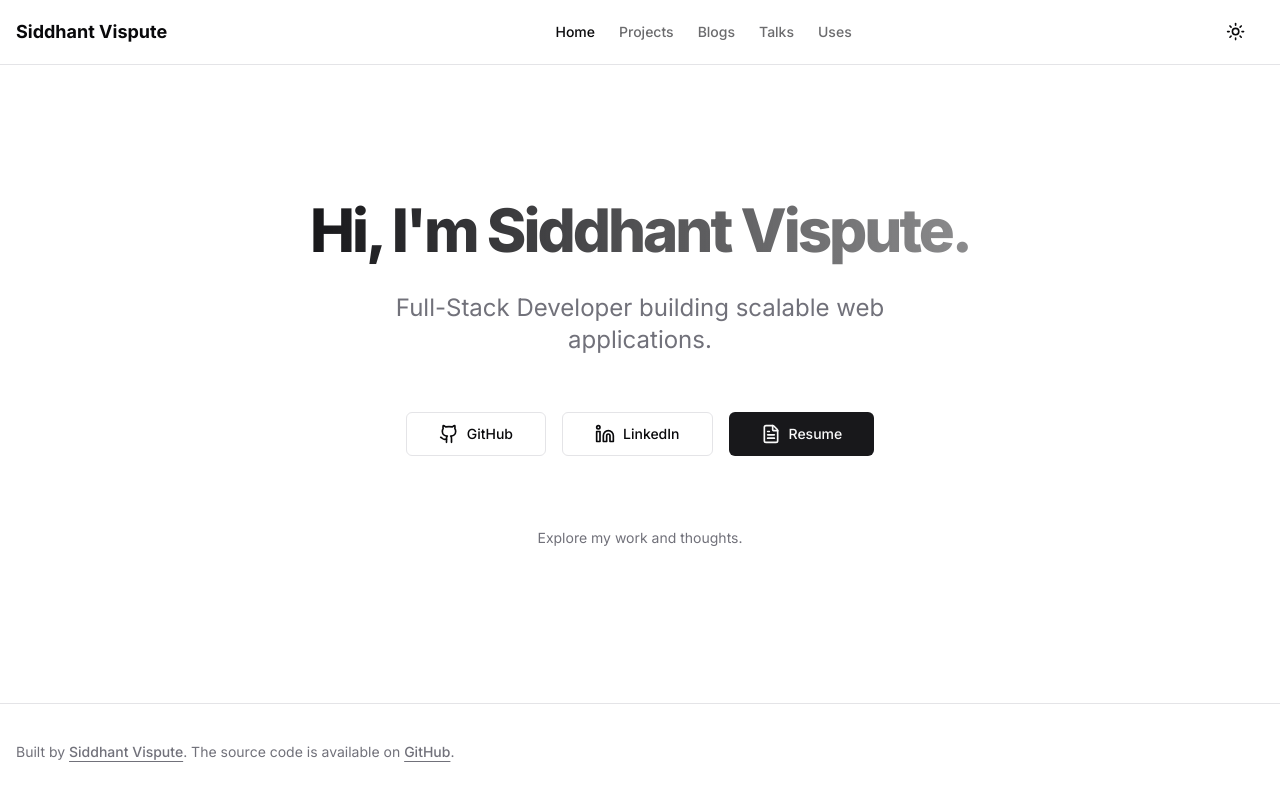
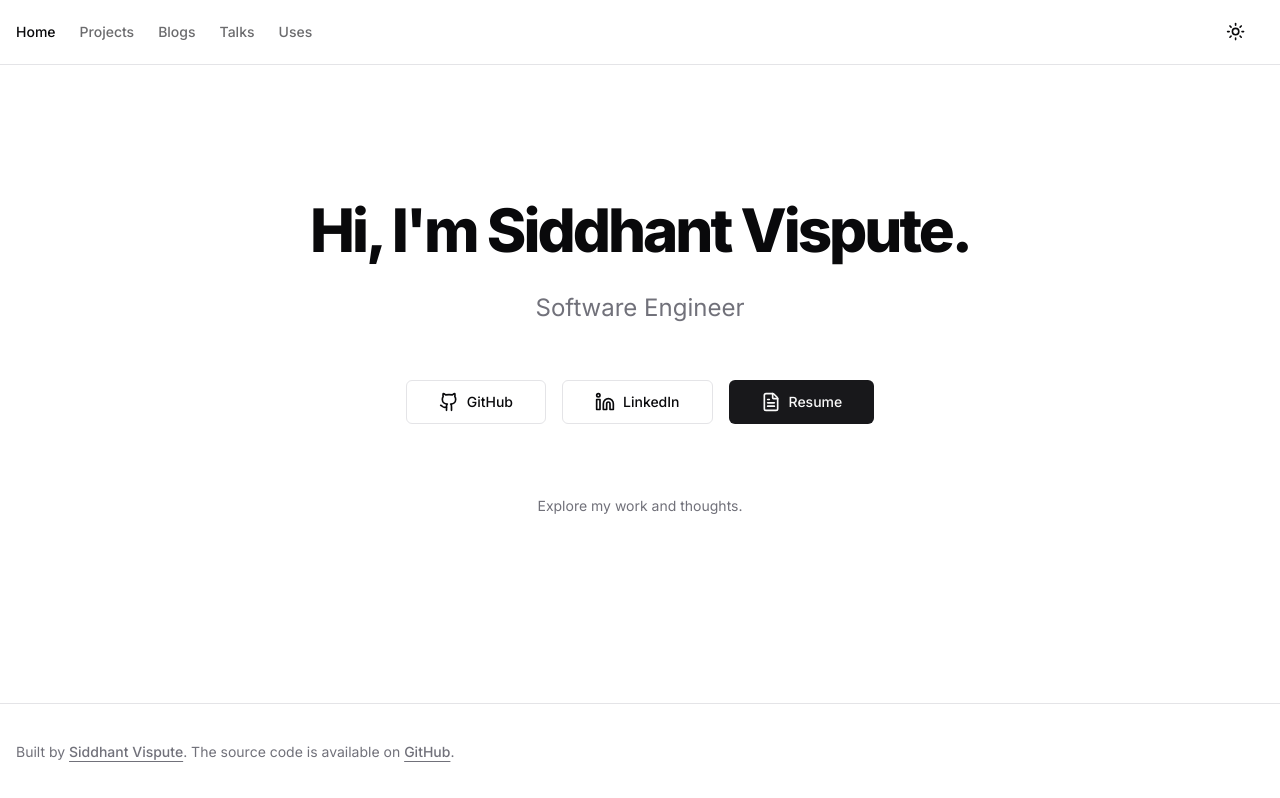
Before and after one commit to skieer-ssv/alas-a-portfolio, a Next.js app: page / in a window 1280 px wide. Built offline with nearby package versions, Linux system fonts and the light colour scheme.

Commit message:
refactor: Simplify Navbar branding and update homepage heading style and role description.

```diff
--- a/src/app/page.tsx
+++ b/src/app/page.tsx
@@ -6,11 +6,11 @@ export default function Home() {
   return (
     <section className="container flex flex-col items-center justify-center gap-6 py-24 md:py-32 text-center px-4">
       <div className="max-w-[800px] flex flex-col items-center gap-4">
-        <h1 className="text-4xl font-extrabold leading-tight tracking-tighter md:text-6xl bg-gradient-to-r from-primary to-primary/50 bg-clip-text text-transparent pb-2">
+        <h1 className="text-4xl font-extrabold leading-tight tracking-tighter md:text-6xl pb-2">
           Hi, I&apos;m Siddhant Vispute.
         </h1>
         <p className="text-xl text-muted-foreground md:text-2xl max-w-[600px]">
-          Full-Stack Developer building scalable web applications.
+          Software Engineer
         </p>
       </div>
 
--- a/src/components/layout/Navbar.tsx
+++ b/src/components/layout/Navbar.tsx
@@ -24,11 +24,6 @@ export function Navbar() {
     return (
         <header className="sticky top-0 z-50 w-full border-b bg-background/95 backdrop-blur supports-[backdrop-filter]:bg-background/60">
             <div className="container flex h-16 items-center justify-between px-4 md:px-8">
-                <Link href="/" className="mr-6 flex items-center space-x-2">
-                    <span className="text-lg font-bold sm:inline-block">
-                        Siddhant Vispute
-                    </span>
-                </Link>
                 <div className="hidden md:flex md:items-center md:space-x-6 text-sm font-medium">
                     {navItems.map((item) => (
                         <Link
```
